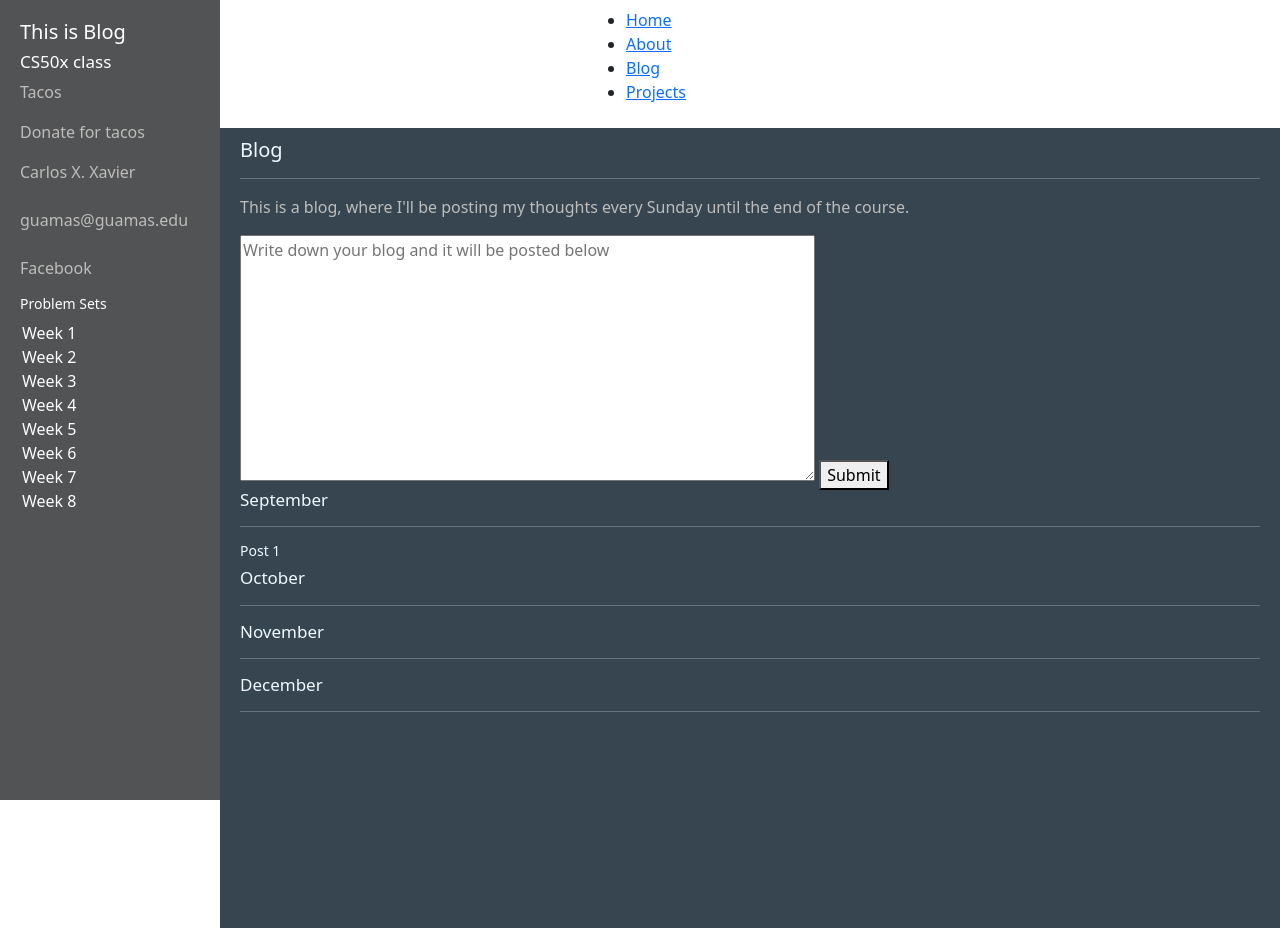
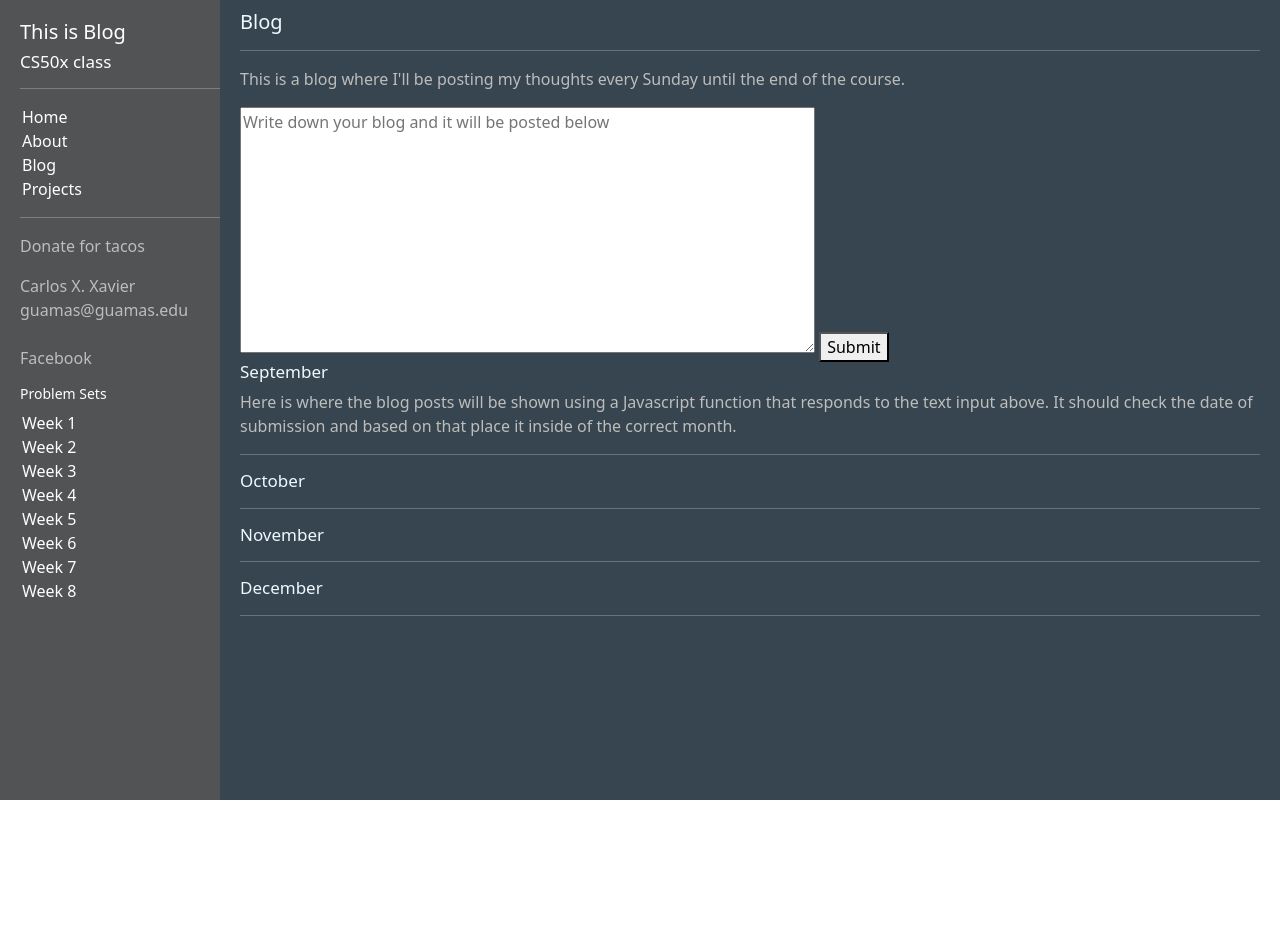
Before and after one commit to theproblemwithx/cs50_homepage, a plain HTML site: page pages/blog.html in a window 1280 px wide. After the commit the page ends 800 px from the top, so only its background shows below. Drawn offline with nearby package versions, Linux system fonts and the light colour scheme.

Commit message:
Update navbar on blog

```diff
--- a/pages/blog.html
+++ b/pages/blog.html
@@ -10,34 +10,28 @@
         <title>My Webpage</title>
     </head>
     <body>
-        <header>
-            <nav class="navbar">
-                <hr>
-                <ul>
-                    <li><a class="nav-items" id="home"href="../index.html">Home</a></li>
-                    <li><a class="nav-items" id="about" href="about.html">About</a></li>
-                    <li><a class="nav-items" id="blog" href="blog.html">Blog</a></li>
-                    <li><a class="nav-items" id="projects" href="project.html">Projects</a></li>
-                </ul>
-                <hr>
-            </nav>
-        </header>
-
-        <div class="container">
             <aside class="left-bar">
                 <h1>
-                    <a href="/index.html">This is Blog</a>
+                    <a href="index.html">This is Blog</a>
                 </h1>
-                <h2>CS50x class</h2>
-                <p>Tacos</p>
+                    <a href="https://cs50.harvard.edu/x/">                <h2>CS50x class</h2></a>
+                <div>
+                <hr>
+                    <ul class="nav-list">
+                        <li><a class="nav-items" id="home"href="../index.html">Home</a></li>
+                        <li><a class="nav-items" id="about" href="../pages/about.html">About</a></li>
+                        <li><a class="nav-items" id="blog" href="../pages/blog.html">Blog</a></li>
+                        <li><a class="nav-items" id="projects" href="../pages/project.html">Projects</a></li>
+                    </ul>
+                <hr>
+                </div>
                 <p>
                     <a href="https://www.paypal.com">
                         Donate for tacos
                     </a>
                 </p>
                 <p>
-                    <a href="../index.html">Carlos X. Xavier</a>
-                    <br>
+                    <a href="index.html">Carlos X. Xavier</a>
                     <br>
                     <a href="mailto:guamas@guamas.edu">guamas@guamas.edu</a>
                     <br><br>
@@ -57,17 +51,16 @@
                         <li>Week 8</li>
                 </ul>
             </aside>
-
             <main>
                 <h1 id="blog">Blog</h1>
                 <hr>
-                <p>This is a blog, where I'll be posting my thoughts every Sunday until the end of the course.</p>
+                <p>This is a blog where I'll be posting my thoughts every Sunday until the end of the course.</p>
                 <textarea placeholder="Write down your blog and it will be posted below" rows="10" cols="60"></textarea>
                 <!--TODO work on the function. should take the text inside text area when the user submits, and then post it below under a new paragraph.-->
                 <button onclick="submitForm()">Submit</button>
                 <h2>September</h2>
+                <p>Here is where the blog posts will be shown using a Javascript function that responds to the text input above. It should check the date of submission and based on that place it inside of the correct month.</p>
                 <hr>
-                <h3>Post 1</h3>
                 <h2>October</h2>
                 <hr>
                 <h2>November</h2>
```
Also changed, not shown: pages/about.html (+3 -1 lines).
